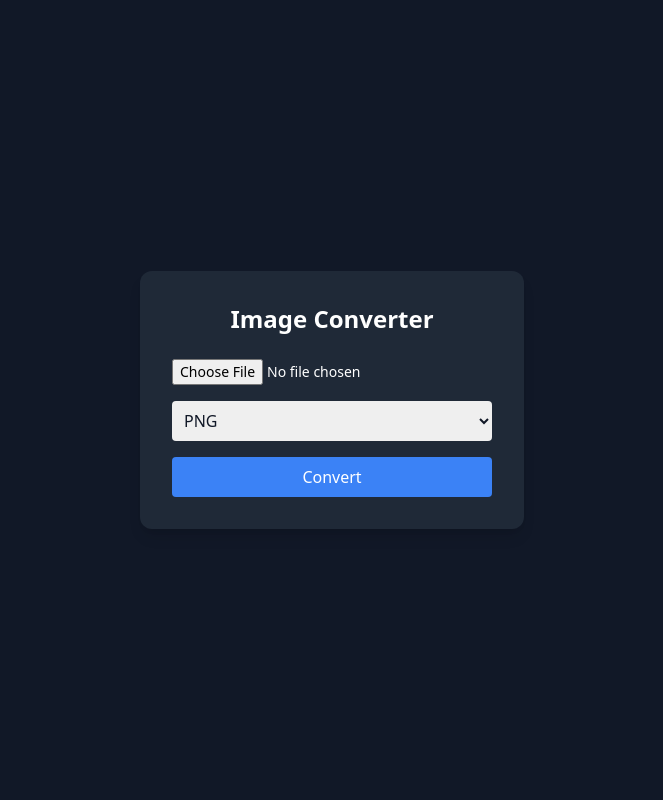
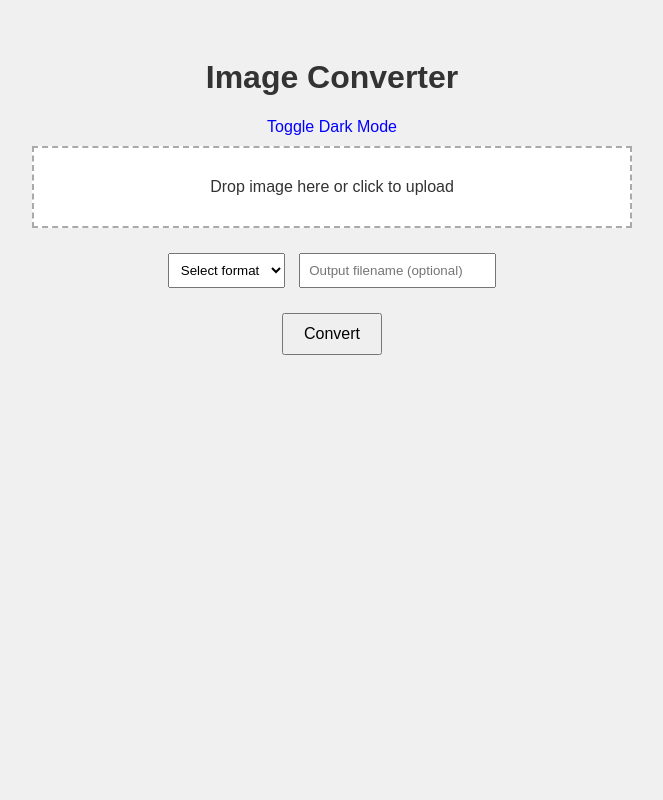
Before and after one commit to sherrygamerz/convert-hq, a Flask app: page / in a window 1280 px wide. Shown: the whole page, without its empty margins (308-971 px from the left). Run offline with Flask 3, Linux system fonts and the light colour scheme; some libraries are stand-ins or nearby versions.

Commit message:
Update index.html

```diff
--- a/templates/index.html
+++ b/templates/index.html
@@ -4,18 +4,109 @@
   <meta charset="UTF-8" />
   <meta name="viewport" content="width=device-width, initial-scale=1.0"/>
   <title>Image Converter</title>
-  <script src="https://cdn.tailwindcss.com"></script>
+  <style>
+    body {
+      font-family: Arial, sans-serif;
+      background: #f0f0f0;
+      color: #333;
+      transition: background 0.3s, color 0.3s;
+    }
+    .dark-mode {
+      background: #121212;
+      color: #e0e0e0;
+    }
+    .container {
+      max-width: 600px;
+      margin: auto;
+      padding: 30px;
+      text-align: center;
+    }
+    .drop-zone {
+      border: 2px dashed #aaa;
+      padding: 30px;
+      margin-bottom: 20px;
+      cursor: pointer;
+      background: #fff;
+    }
+    input[type="file"] {
+      display: none;
+    }
+    img {
+      max-width: 100%;
+      margin-top: 20px;
+    }
+    .toggle-mode {
+      margin: 10px 0;
+      cursor: pointer;
+      color: blue;
+    }
+    button {
+      padding: 10px 20px;
+      font-size: 16px;
+      margin-top: 20px;
+      cursor: pointer;
+    }
+    select, input[type="text"] {
+      padding: 8px;
+      margin: 5px;
+    }
+  </style>
 </head>
-<body class="bg-gray-900 text-white flex items-center justify-center h-screen">
-  <form action="/convert" method="POST" enctype="multipart/form-data" class="bg-gray-800 p-8 rounded-xl shadow-lg w-96">
-    <h1 class="text-2xl font-bold mb-6 text-center">Image Converter</h1>
-    <input type="file" name="image" class="mb-4 w-full text-sm" required />
-    <select name="format" class="mb-4 w-full text-gray-900 p-2 rounded">
-      <option value="PNG">PNG</option>
-      <option value="JPEG">JPEG</option>
-      <option value="WEBP">WEBP</option>
-    </select>
-    <button type="submit" class="bg-blue-500 hover:bg-blue-600 w-full py-2 rounded">Convert</button>
-  </form>
+<body>
+  <div class="container">
+    <h1>Image Converter</h1>
+
+    <div class="toggle-mode" onclick="toggleDarkMode()">Toggle Dark Mode</div>
+
+    <form id="uploadForm" method="POST" action="/convert" enctype="multipart/form-data">
+      <div class="drop-zone" onclick="document.getElementById('image').click()" ondrop="handleDrop(event)" ondragover="event.preventDefault()">
+        Drop image here or click to upload
+        <input type="file" name="image" id="image" accept="image/*" required onchange="previewImage(event)" />
+      </div>
+
+      <div>
+        <select name="format" required>
+          <option value="">Select format</option>
+          <option value="JPEG">JPEG</option>
+          <option value="PNG">PNG</option>
+          <option value="WEBP">WEBP</option>
+        </select>
+        <input type="text" name="filename" placeholder="Output filename (optional)" />
+        <br/>
+        <button type="submit">Convert</button>
+      </div>
+    </form>
+
+    <div id="preview"></div>
+  </div>
+
+  <script>
+    function previewImage(event) {
+      const preview = document.getElementById('preview');
+      preview.innerHTML = '';
+      const file = event.target.files[0];
+      const reader = new FileReader();
+      reader.onload = function(e) {
+        const img = document.createElement('img');
+        img.src = e.target.result;
+        preview.appendChild(img);
+      };
+      reader.readAsDataURL(file);
+    }
+
+    function handleDrop(event) {
+      event.preventDefault();
+      const dt = event.dataTransfer;
+      const files = dt.files;
+      if (files.length) {
+        document.getElementById('image').files = files;
+        previewImage({ target: { files } });
+      }
+    }
+
+    function toggleDarkMode() {
+      document.body.classList.toggle('dark-mode');
+    }
+  </script>
 </body>
 </html>
```
